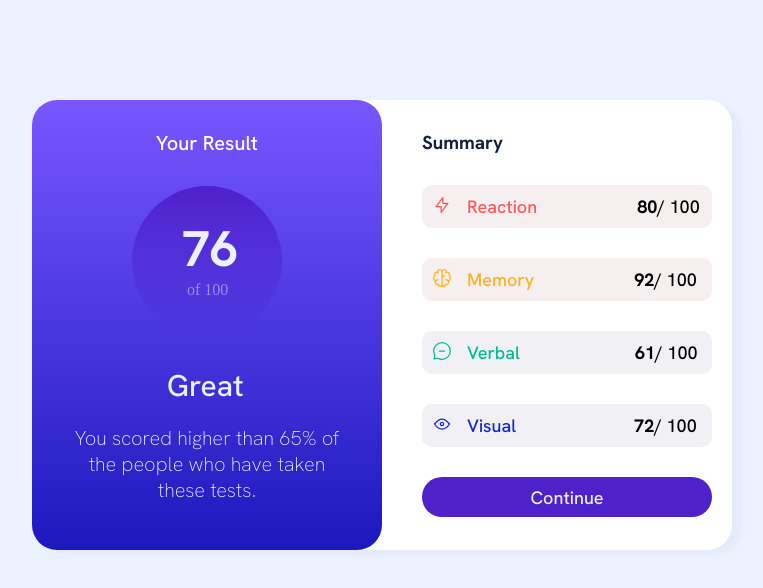
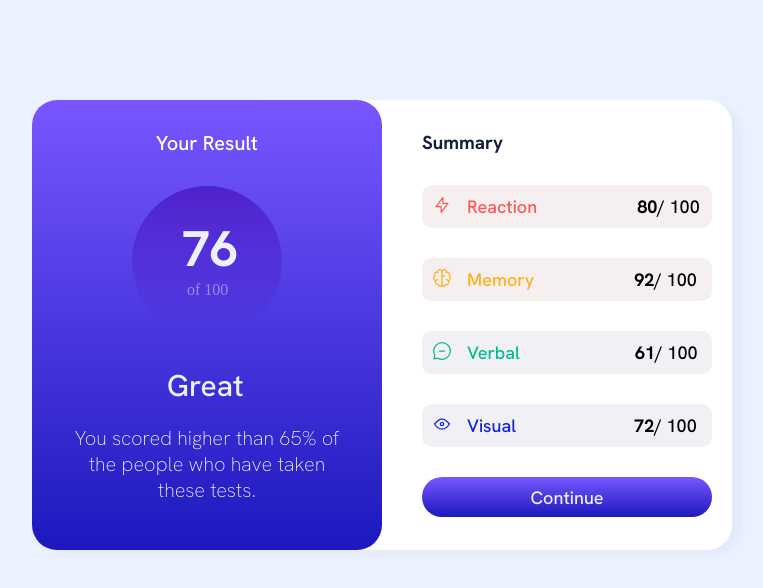
Before and after one commit to sorin7345/Results-summary-component-using-basic-HTML-and-CSS, a plain HTML site: page index.html in a window 1280 px wide. In both pictures the pointer is over the button "Continue". Shown: the whole page, without its empty margins (258-1021 px from the left). Drawn offline with Linux system fonts and the light colour scheme.

Commit message:
Update style.css

```diff
--- a/style.css
+++ b/style.css
@@ -172,6 +172,6 @@ body {
 }
 
 .button:hover {
-  background-color: hsla(256, 72%, 46%, 1);
+  background: linear-gradient(0deg, hsl(241, 77%, 42%), hsl(252, 100%, 67%));
   cursor: pointer;
 }
```
